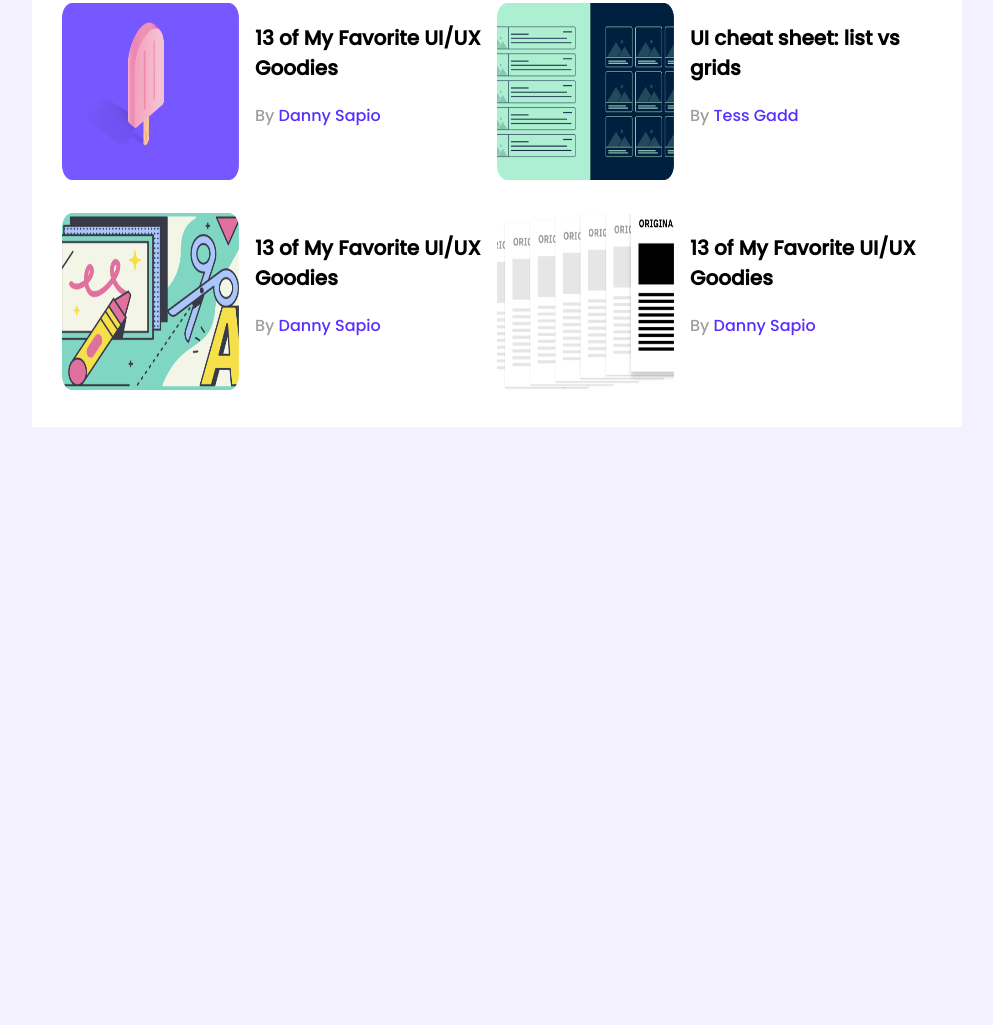
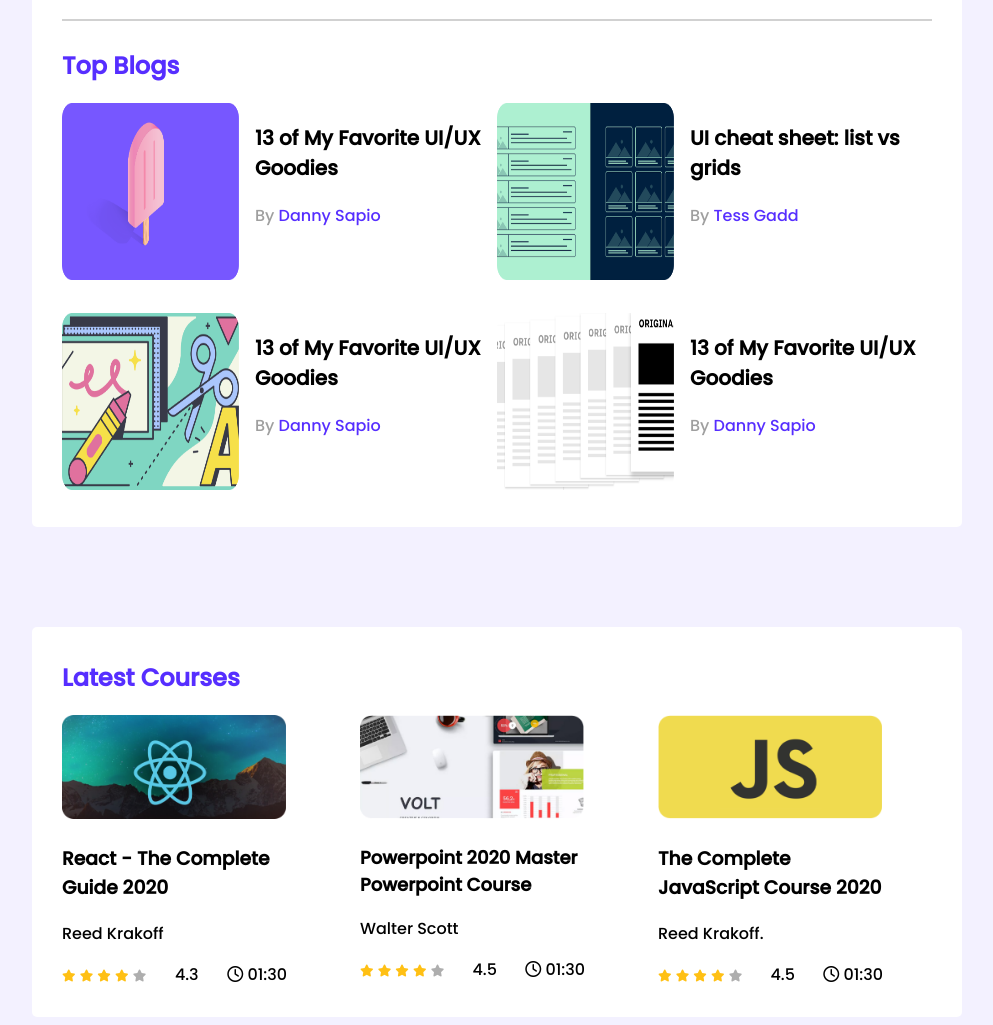
Before and after one commit to mim2041/leader-board-css3, a plain HTML site: page index.html in a window 1280 px wide. Shown: the part 363-1388 px from the top of the page, without its empty margins (143-1136 px from the left). Before the commit the page ends 800 px from the top, so only its background shows below. Drawn offline with Linux system fonts and the light colour scheme.

Commit message:
Latest Course section added

```diff
--- a/index.html
+++ b/index.html
@@ -6,6 +6,7 @@
     <meta name="viewport" content="width=device-width, initial-scale=1.0">
     <title>Leader Board</title>
     <link rel="stylesheet" href="styles/style.css">
+    <script src="https://kit.fontawesome.com/d4483a3c62.js" crossorigin="anonymous"></script>
 </head>
 <body>
     <!-- header start -->
@@ -87,6 +88,84 @@
                 </div>
             </div>
         </section>
+
+        <!-- Latest Courses -->
+        <section class="container">
+            <h2 class="section-title">Latest Courses</h2>
+            <div class="courses">
+                <div class="course">
+                    <div class="course-banner">
+                        <img src="images/courses/course-1.png" alt="">
+                    </div>
+                    <div class="course-detail">
+                        <h3 class="course-title">React - The Complete Guide 2020</h3>
+                        <p class="course-author">Reed Krakoff</p>
+                        <div class="course-info">
+                            <div>
+                            <i class="fa-solid fa-star filled"></i>
+                            <i class="fa-solid fa-star filled"></i>
+                            <i class="fa-solid fa-star filled"></i>
+                            <i class="fa-solid fa-star filled"></i>
+                            <i class="fa-solid fa-star empty"></i>
+                        </div>
+                        <span>4.3</span>
+                        <div class="course-duration">
+                            <i class="fa-regular fa-clock"></i>
+                            01:30
+                        </div>
+                    </div>
+                    </div>
+                </div>
+                <div class="course">
+                    <div class="course-banner">
+                        <img src="images/courses/course-2.png" alt="">
+                    </div>
+                    <div class="course-detail">
+                        <h3 style="font-size: 18px;" class="course-title">Powerpoint 2020 Master Powerpoint Course</h3>
+                        <p class="course-author">Walter Scott</p>
+                        <div class="course-info">
+                            <div>
+                                <i class="fa-solid fa-star filled"></i>
+                                <i class="fa-solid fa-star filled"></i>
+                                <i class="fa-solid fa-star filled"></i>
+                                <i class="fa-solid fa-star filled"></i>
+                                <i class="fa-solid fa-star empty"></i>
+                            </div>
+                            <span>4.5</span>
+                            <div class="course-duration">
+                                <i class="fa-regular fa-clock"></i>
+                                01:30
+                            </div>
+                        </div>
+                    </div>
+                </div>
+
+                <div class="course">
+                    <div class="course-banner">
+                        <img src="images/courses/course-3.png" alt="">
+                    </div>
+                    <div class="course-detail">
+                        <h3 class="course-title">The Complete JavaScript Course 2020</h3>
+                        <p class="course-author">Reed Krakoff.</p>
+                        <div class="course-info">
+                            <div>
+                            <i class="fa-solid fa-star filled"></i>
+                            <i class="fa-solid fa-star filled"></i>
+                            <i class="fa-solid fa-star filled"></i>
+                            <i class="fa-solid fa-star filled"></i>
+                            <i class="fa-solid fa-star empty"></i>
+                            </div>
+                            <span>4.5</span>
+                            <div class="course-duration">
+                                <i class="fa-regular fa-clock"></i>
+                                01:30
+                            </div>
+                    </div>
+                    </div>
+                </div>
+
+            </div>
+        </section>
     </main>
 </body>
 </html>
--- a/styles/style.css
+++ b/styles/style.css
@@ -8,12 +8,15 @@
 }
 main{
     display: flex;
-    justify-content: center;
+    flex-direction: column;
+    align-items: center;
 }
 .container{
     width: 870px;
     background-color: #FFFFFF;
     padding: 30px;
+    margin-top: 100px;
+    border-radius: 5px;
 }
 
 /* top players styles */
@@ -75,3 +78,32 @@
     font-size: 16px;
     color: #562EFF;
 }
+
+/* Course styles */
+.courses{
+    display: grid;
+    grid-template-columns: repeat(3, 1fr);
+    grid-column-gap: 24px;
+}
+.course{
+    width: 225px;
+}
+.course .course-banner img{
+    width: 224px;
+    height: 104px;
+}
+.course-info{
+    display: flex;
+    flex-direction: row;
+    align-items: center;
+    justify-content: space-between;
+}
+.fa-star{
+    font-size: 12px;
+}
+.fa-star.filled{
+    color:#FFC014;
+}
+.fa-star.empty{
+    color: #AEAEAE;
+}
```
